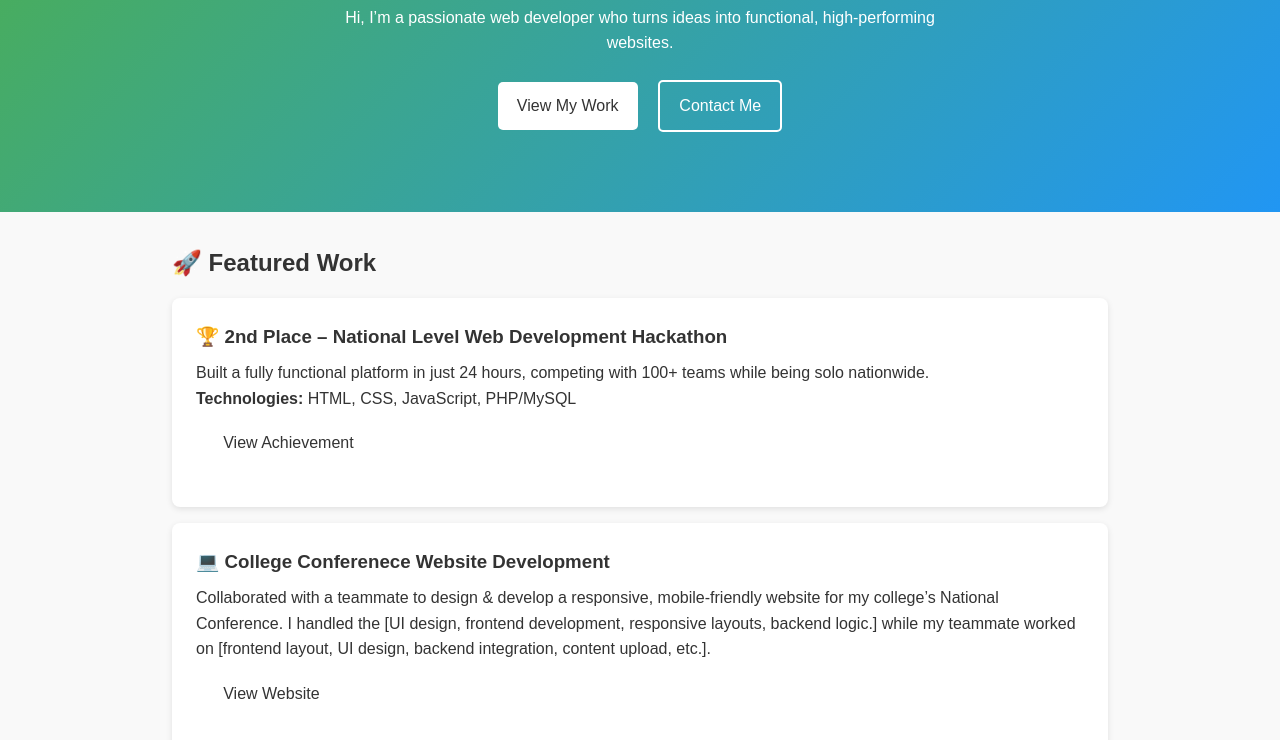
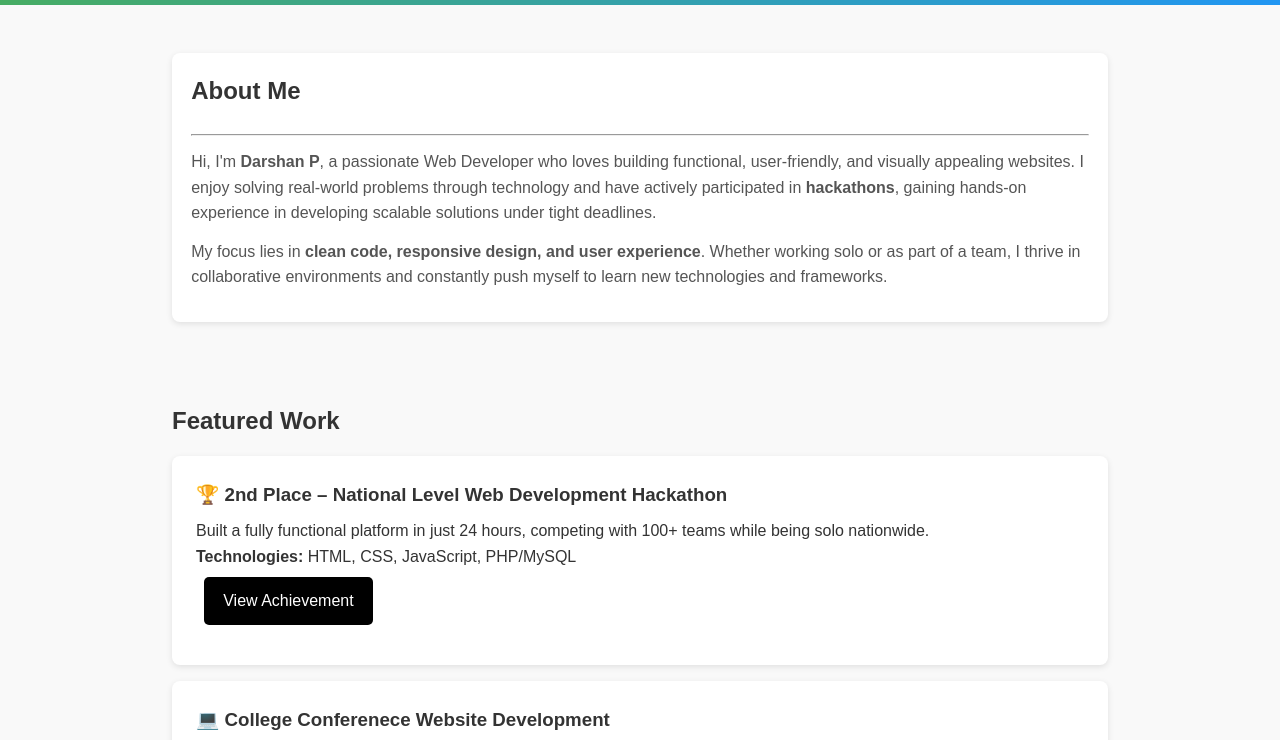
Before and after one commit to darshan1597/Portfolio, a plain HTML site: page index.html in a window 1280 px wide. Shown: the part 165-905 px from the top of the page. Drawn offline with Linux system fonts and the light colour scheme.

Commit message:
eight commit

```diff
--- a/index.html
+++ b/index.html
@@ -12,14 +12,30 @@
     <header class="hero">
         <h1>Darshan</h1>
         <p>Web Developer | Hackathon Winner | Problem Solver</p>
-        <p>Hi, I’m a passionate web developer who turns ideas into functional, high-performing websites.</p>
-        <a href="#projects" class="btn">View My Work</a>
-        <a href="#contact" class="btn btn-outline">Contact Me</a>
     </header>
+
+    <!-- About Me Section -->
+    <section class="about">
+        <div class="edu-card">
+            <h2>About Me</h2>
+            <hr>
+            <p>
+                Hi, I'm <strong>Darshan P</strong>, a passionate Web Developer who loves building functional,
+                user-friendly, and visually appealing websites. I enjoy solving real-world problems through
+                technology and have actively participated in <strong>hackathons</strong>, gaining hands-on
+                experience in developing scalable solutions under tight deadlines.
+            </p>
+            <p>
+                My focus lies in <strong>clean code, responsive design, and user experience</strong>.
+                Whether working solo or as part of a team, I thrive in collaborative environments and
+                constantly push myself to learn new technologies and frameworks.
+            </p>
+        </div>
+    </section>
 
     <!-- Projects Section -->
     <section class="projects" id="projects">
-        <h2>🚀 Featured Work</h2>
+        <h2>Featured Work</h2>
 
         <div class="project-card">
             <h3>🏆 2nd Place – National Level Web Development Hackathon</h3>
--- a/style.css
+++ b/style.css
@@ -18,7 +18,7 @@ body {
 /* Hero Section */
 .hero {
     text-align: center;
-    padding: 4rem 1rem;
+    padding: 2rem 1rem;
     background: linear-gradient(135deg, #4CAF50, #2196F3);
     color: white;
 }
@@ -37,15 +37,16 @@ body {
     display: inline-block;
     margin: 1rem 0.5rem;
     padding: 0.7rem 1.2rem;
-    background: white;
-    color: #333;
+    background: rgb(0, 0, 0);
+    color: #ffffff;
     border-radius: 5px;
     text-decoration: none;
     transition: 0.3s;
 }
 
 .btn:hover {
-    background: #eee;
+    background: #d5d5d5;
+    color: #000000;
 }
 
 .btn-outline {
@@ -170,3 +171,27 @@ footer {
 .close:hover {
     color: red;
 }
+
+/* About Me */
+.about {
+    padding: 2rem;
+    /* background: #f4f4f4; */
+    text-align: center;
+    max-width: 1000px;
+    margin: auto;
+    text-align: left;
+}
+.about h2{
+    margin-bottom: 1.5rem;
+}
+.about p {
+    margin: 0.8rem 0;
+    color: #555;
+}
+.edu-card {
+    background: #fff;
+    padding: 1.2rem;
+    margin: 1rem 0;
+    border-radius: 8px;
+    box-shadow: 0 2px 6px rgba(0,0,0,0.1);
+}
```
